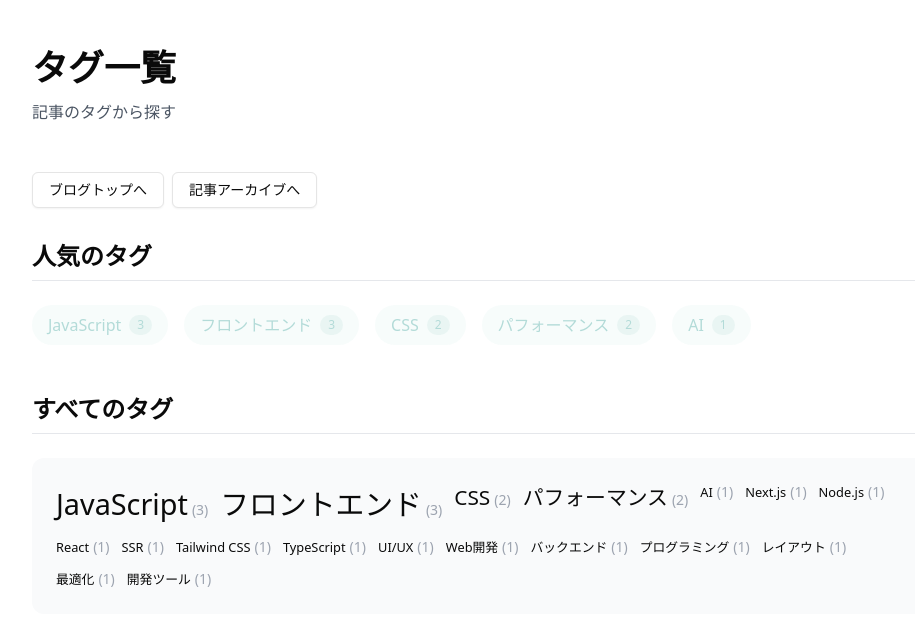
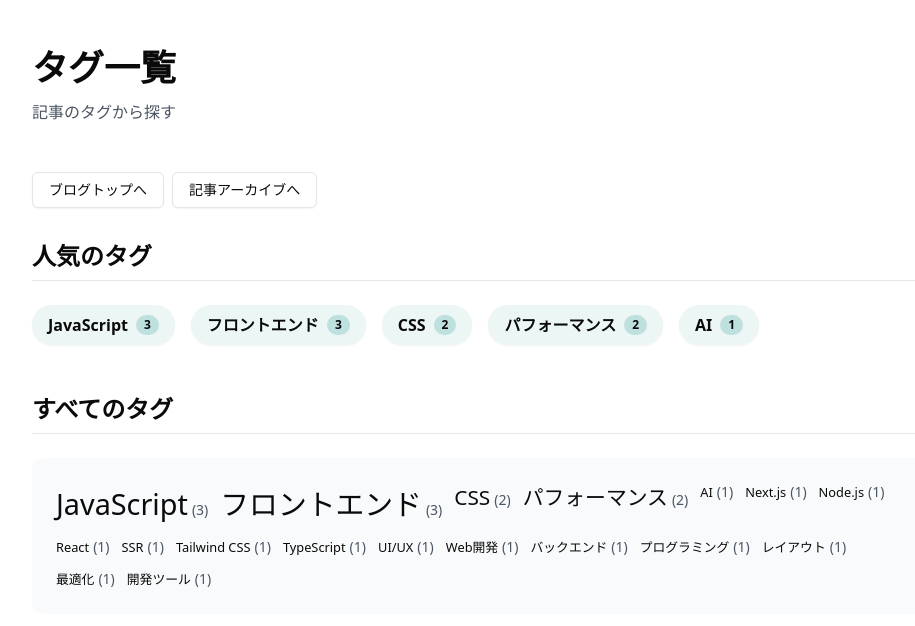
Before and after one commit to o-ga09/portfolio-2025, a Next.js app: page /tags in a window 1280 px wide. Shown: the top 626 px of the page, without its empty margins (160-1075 px from the left). Built offline with nearby package versions, Linux system fonts and the light colour scheme; no server answers.

Commit message:
feat: タグリンクのスタイルを改善し、フォントサイズを調整しました ✨

```diff
--- a/app/tags/page.tsx
+++ b/app/tags/page.tsx
@@ -52,10 +52,10 @@ export default function TagsPage() {
               <Link
                 key={tag}
                 href={`/tags/${tag.toLowerCase()}`}
-                className="bg-primary/10 hover:bg-primary/20 text-primary px-4 py-2 rounded-full transition-colors flex items-center"
+                className="bg-primary/25 hover:bg-primary/35 text-primary-foreground font-semibold px-4 py-2 rounded-full transition-colors flex items-center shadow-sm"
               >
-                <span className="font-medium">{tag}</span>
-                <span className="ml-2 bg-primary/20 text-primary text-xs px-2 py-0.5 rounded-full">
+                <span>{tag}</span>
+                <span className="ml-2 bg-primary/80 text-primary-foreground text-xs px-2 py-0.5 rounded-full font-bold">
                   {tagCounts[tag]}
                 </span>
               </Link>
@@ -73,11 +73,11 @@ export default function TagsPage() {
                 <Link
                   key={tag}
                   href={`/tags/${tag.toLowerCase()}`}
-                  className="hover:text-primary transition-colors"
+                  className="hover:text-primary hover:underline transition-colors"
                   style={{ fontSize: `${getTagSize(tagCounts[tag])}rem` }}
                 >
-                  <span className="mr-1">{tag}</span>
-                  <span className="text-gray-400 text-sm">
+                  <span className="mr-1 font-medium">{tag}</span>
+                  <span className="text-gray-600 text-sm font-normal">
                     ({tagCounts[tag]})
                   </span>
                 </Link>
```
